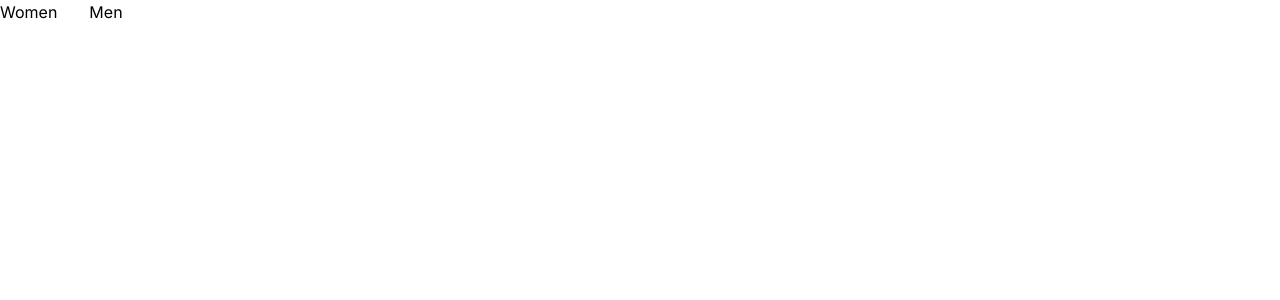
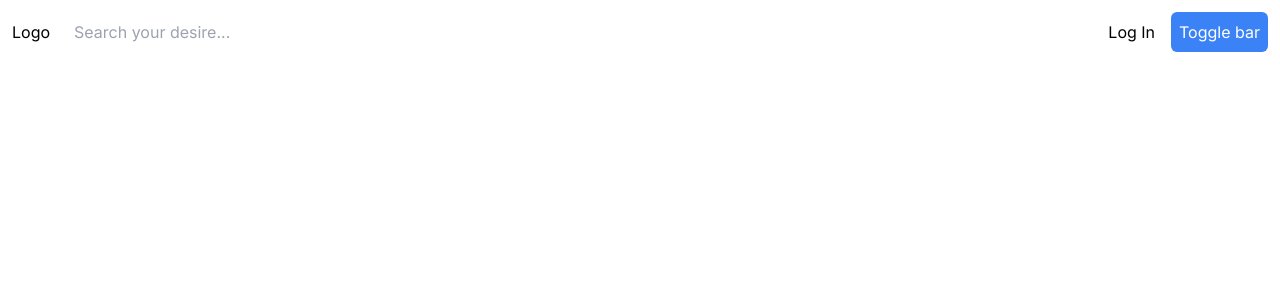
Before and after one commit to md-abdul-alim/snapgallery, a Next.js app: page / in a window 1280 px wide. Shown: the top 300 px of the page. Built offline with nearby package versions, Linux system fonts and the light colour scheme.

Commit message:
initial navbar design

```diff
--- a/app/components/Navbar.js
+++ b/app/components/Navbar.js
@@ -1,57 +1,27 @@
-'use client'
-
-import React, { useState } from 'react'
-import {
-  Dialog,
-  DialogBackdrop,
-  DialogPanel,
-  Popover,
-  PopoverButton,
-  PopoverGroup,
-  PopoverPanel,
-  Tab,
-  TabGroup,
-  TabList,
-  TabPanel,
-  TabPanels,
-} from '@headlessui/react'
-
-import {navigation} from './navigation'
+import React from 'react'
 
 export default function Navbar() {
-  const [open, setOpen] = useState(false)
 
   return (
-    <div className='bg-white'>
-      <header>
-        <nav>
-          <PopoverGroup>
-            <div className="flex h-full space-x-8">
-              {
-                navigation.categories.map((category) => (
-                  <Popover key={category.id}>
-                    <div className='relative flex'>
-                      <PopoverButton>
-                        {category.name}
-                      </PopoverButton>
-                    </div>
-
-                    <PopoverPanel transition className="absolute flex-col">
-                      {
-                        category.featured.map((item) => (
-                          <div key={item.name} className='relative'>
-                            <a href={item.href}>{item.name}</a>
-                          </div>
-                        ))
-                      }
-                    </PopoverPanel>
-                  </Popover>
-                ))
-              }
-            </div>
-          </PopoverGroup>
-        </nav>
-      </header>
-    </div>
+    <header className='stick'>
+      <nav className='flex justify-between items-center'>
+        <a href="#" className='mr-4'>Logo</a>
+        <div className='flex-grow'>
+          <input
+            type="text"
+            className='w-full p-2 rounded-md'
+            name="search"
+            id="search"
+            placeholder='Search your desire...'
+          />
+        </div>
+        <div className='ml-auto flex items-center'>
+          <a href="#" className='ml-4 mr-4'>Log In</a>
+          <button className='p-2 bg-blue-500 text-white rounded-md'>
+            Toggle bar
+          </button>
+        </div>
+      </nav>
+    </header>
   )
 }
--- a/app/layout.js
+++ b/app/layout.js
@@ -12,7 +12,7 @@ export const metadata = {
 export default function RootLayout({ children }) {
   return (
     <html lang="en">
-      <body className={inter.className}>
+      <body className={`${inter.className} p-3`}>
         <Navbar />
         {children}
       </body>
```
